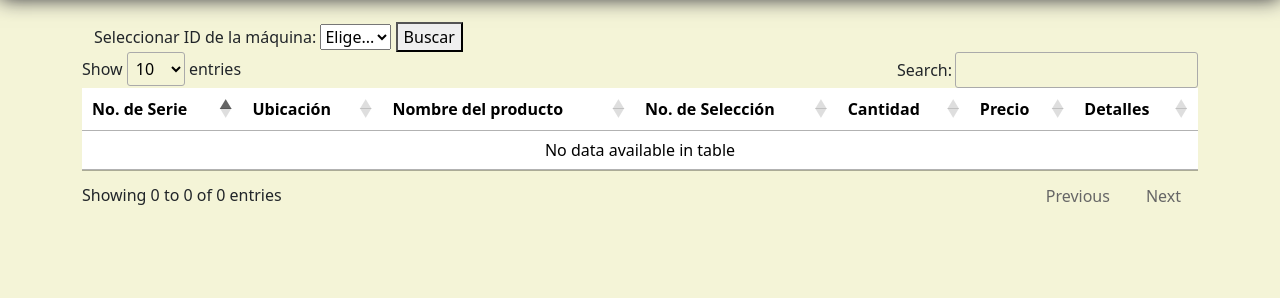
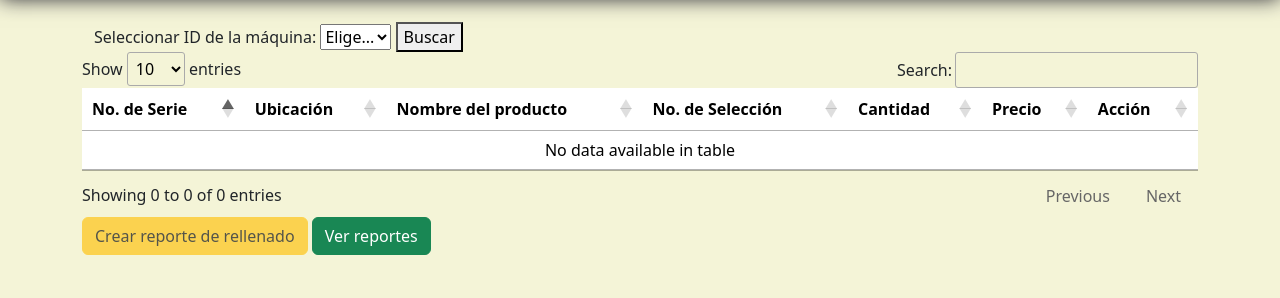
Before and after one commit to Darkyapper/Futuro-d-Mexico, a Flask app: page /productos/machine_st in a window 1280 px wide. Shown: the part 75-373 px from the top of the page. Run offline with Flask 3, Linux system fonts and the light colour scheme; data comes from the database, SQL or seed files in the repository; both versions use the stored data as it was after the commit; some libraries are stand-ins or nearby versions.

Commit message:
Chay - se puede ya reportar maquinas

```diff
--- a/app.py
+++ b/app.py
@@ -52,7 +52,14 @@ class Machine_Content(db.Model):
     machines = relationship('Machines', backref='machine_contents')
     products = relationship('Products', backref='machine_contents')
 
-#Aqupi se definen funciones para filtros unicos
+class Empty_Report(db.Model):
+    report_id = db.Column(db.Integer, primary_key=True)
+    serial_no = db.Column(db.Integer, db.ForeignKey('machines.serial_no'), nullable=False)
+    date = db.Column(db.String(10), nullable=False)
+    status = db.Column(db.Integer, nullable=False)
+    machines = relationship('Machines', backref='empty_report')
+
+#Aqui se definen funciones para filtros unicos
 def unique_suppliers(products): #Funcion para obtener los proveedores unicos en Filtros de Consulta_pro
     unique = set()
     for product in products:
@@ -161,8 +168,32 @@ def get_machines_content(serial_no):
             'quantity': content.quantity,
             'price': content.price,
             'action_needed':"Acción necesaria" if content.action_needed == 1 else "Ninguna"
+            })
+    return jsonify(machine_info)
+
+@app.route('/crear_reporte_rellenado', methods=['POST'])
+def crear_reporte_rellenado():
+    data = request.get_json()
+    serial_no = data['serial_no']
+    date = data['date']
+    status = data['status']
+    empty_report = Empty_Report(serial_no=serial_no, date=date, status=status)
+    db.session.add(empty_report)
+    db.session.commit()
+    return 'Reporte de rellenado creado exitosamente.', 200
+
+@app.route('/get_report_info/<serial_no>', methods=['GET'])
+def get_report_info(serial_no):
+    ereports = Empty_Report.query.filter_by(serial_no=int(serial_no)).all()
+    ereport_info = []
+    for ereport in ereports:
+        ereport_info.append({
+            'report_id': ereport.report_id,
+            'serial_no': ereport.machines.serial_no,
+            'date': ereport.date,
+            'status': "Ok" if ereport.status == 1 else "necesita rellenarse"
         })
-    return jsonify(machine_info)
+    return jsonify(ereport_info)
 
 if __name__ == '__main__':
     app.run(debug=True, port=4000)
--- a/templates/home.html
+++ b/templates/home.html
@@ -54,7 +54,7 @@
 
               <!--Tarjeta de consultas-->
               <div class="card" style="width: 18rem;" id = "card-menu">
-                <img class="card-img-top" src="{{ url_for('static', filename = 'main_rec/card-img.png' )}}" alt="Card image cap">
+                <img class="card-img-top" src="{{ url_for('static', filename = 'main_rec/card-img4.png' )}}" alt="Card image cap">
                 <div class="card-body">
                   <h5 class="card-title">Consulta de productos</h5>
                   <p class="card-text">Haga una breve consulta y cree un acuse sobre el estado de los productos de las máquinas.</p>
--- a/templates/status_machines.html
+++ b/templates/status_machines.html
@@ -47,7 +47,7 @@
                             <th scope="col">No. de Selección</th>
                             <th scope="col">Cantidad</th>
                             <th scope="col">Precio</th>
-                            <th scope="col">Detalles</th>
+                            <th scope="col">Acción</th>
                         </tr>
                     </thead>
                     <tbody>
@@ -78,14 +78,90 @@
                                             '<td> $' + item.price + '</td>' +
                                             '<td>' + actionNeeded + '</td>' +
                                             '</tr>');
+                                            if (item.action_needed == 'Acción necesaria') {
+                                                accionesNecesarias = true; // Hay al menos una acción necesaria activa
+                                            }
                                     });
+                                    if (accionesNecesarias) {
+                                        $('#ver_acciones_btn').prop('disabled', false); // Activar el botón
+                                    } else {
+                                        $('#ver_acciones_btn').prop('disabled', true); // Desactivar el botón
+                                    }
+
                                 }
                             });
                         } else {
                             $('#machine_contents_table tbody').empty();
                         }
                     }
+
+                    function obtenerFechaActual() {
+                        var fecha = new Date();
+                        var dia = fecha.getDate();
+                        var mes = fecha.getMonth() + 1; // Los meses son indexados desde 0
+                        var año = fecha.getFullYear();
+
+                        // Formatear la fecha como dd-mm-yyyy
+                        return dia + '-' + mes + '-' + año;
+                    }
+
+                    function crearReporteRellenado() {
+                        var serialNo = $('#serial_no').val();
+                        var date = obtenerFechaActual(); // Función para obtener la fecha actual en formato 'dd-mm-yyyy'
+                        var status = 0;
+                        if (accionesNecesarias) {
+                            status = 1;
+                        }
+                        else {
+                            status = 0;
+                        }
+                        // Realizar la solicitud AJAX para enviar la información al servidor
+                        $.ajax({
+                            type: 'GET',
+                            url: '/get_report_info/' + serialNo,
+                            success: function (response) {
+                                // Verificar si hay algún reporte asociado al serialNo
+                                if (response.length > 0) {
+                                    // Si hay un reporte, mostrar un mensaje de error y no crear el reporte
+                                    alert('La máquina ya tiene un reporte asociado. No se puede crear otro.');
+                                } else {
+                                    // Si no hay reporte, determinar el valor de status basado en la variable accionesNecesarias
+                                    status = (accionesNecesarias) ? 1 : 0;
+
+                                    // Realizar la solicitud AJAX para crear el reporte
+                                    $.ajax({
+                                        type: 'POST',
+                                        url: '/crear_reporte_rellenado',
+                                        contentType: 'application/json',
+                                        data: JSON.stringify({
+                                            serial_no: serialNo,
+                                            location: location,
+                                            date: date,
+                                            status: status
+                                        }),
+                                        success: function (response) {
+                                            // Manejar la respuesta del servidor, por ejemplo, mostrar un mensaje de éxito
+                                            alert('Reporte de rellenado creado exitosamente.');
+                                        },
+                                        error: function (error) {
+                                            // Manejar errores, por ejemplo, mostrar un mensaje de error
+                                            alert('Ocurrió un error al crear el reporte de rellenado.');
+                                        }
+                                    });
+                                }
+                            },
+                            error: function (error) {
+                                // Manejar errores, por ejemplo, mostrar un mensaje de error
+                                alert('Ocurrió un error al verificar el reporte de la máquina.');
+                            }
+                        });
+                    }
+
                 </script>
+                <div class = "buttons-group">
+                    <button type="button" id="ver_acciones_btn" class="btn btn-warning" onclick="crearReporteRellenado()" disabled>Crear reporte de rellenado</button>
+                    <button type="button" id="ver_acciones_btn" class="btn btn-success" onclick="" >Ver reportes</button>
+                </div>
             </div>
         </div>
     </body>
```
Also changed, not shown: database/machines.db, static/main_rec/card-img4.png (added).
